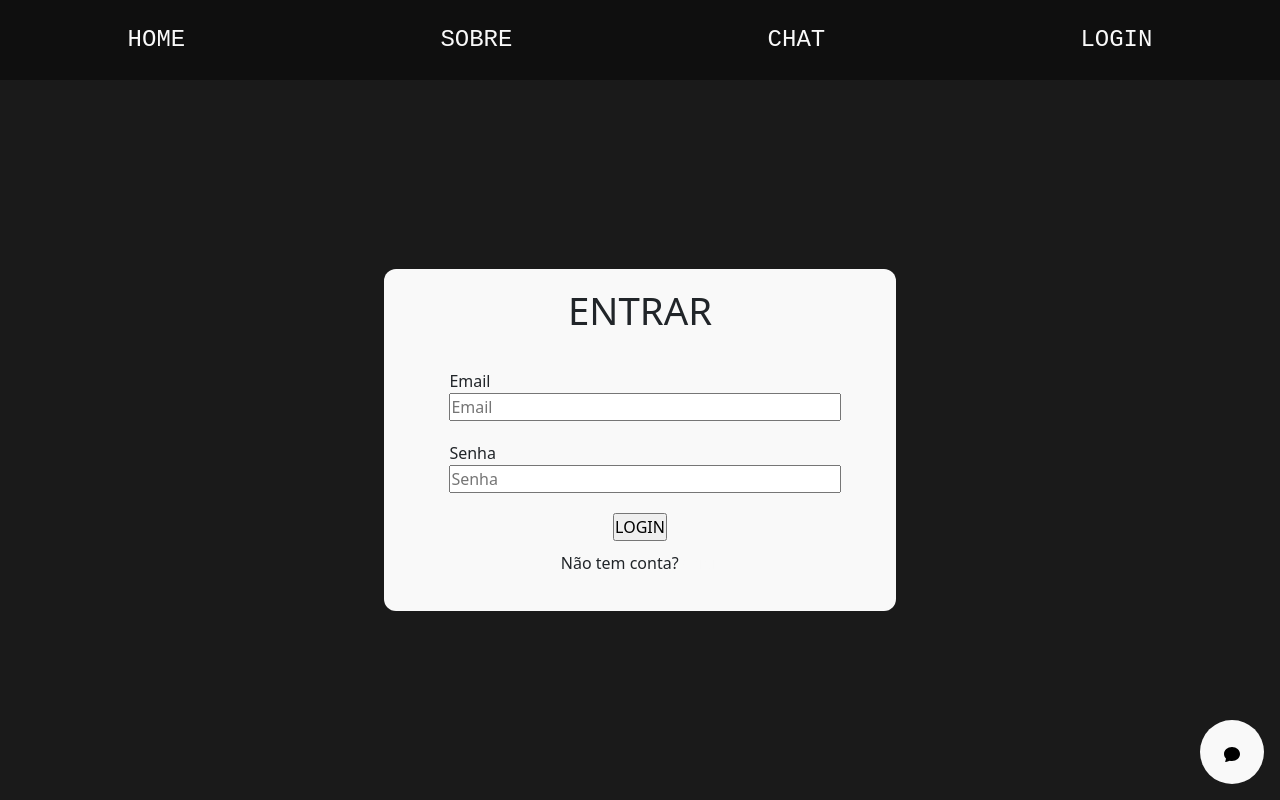
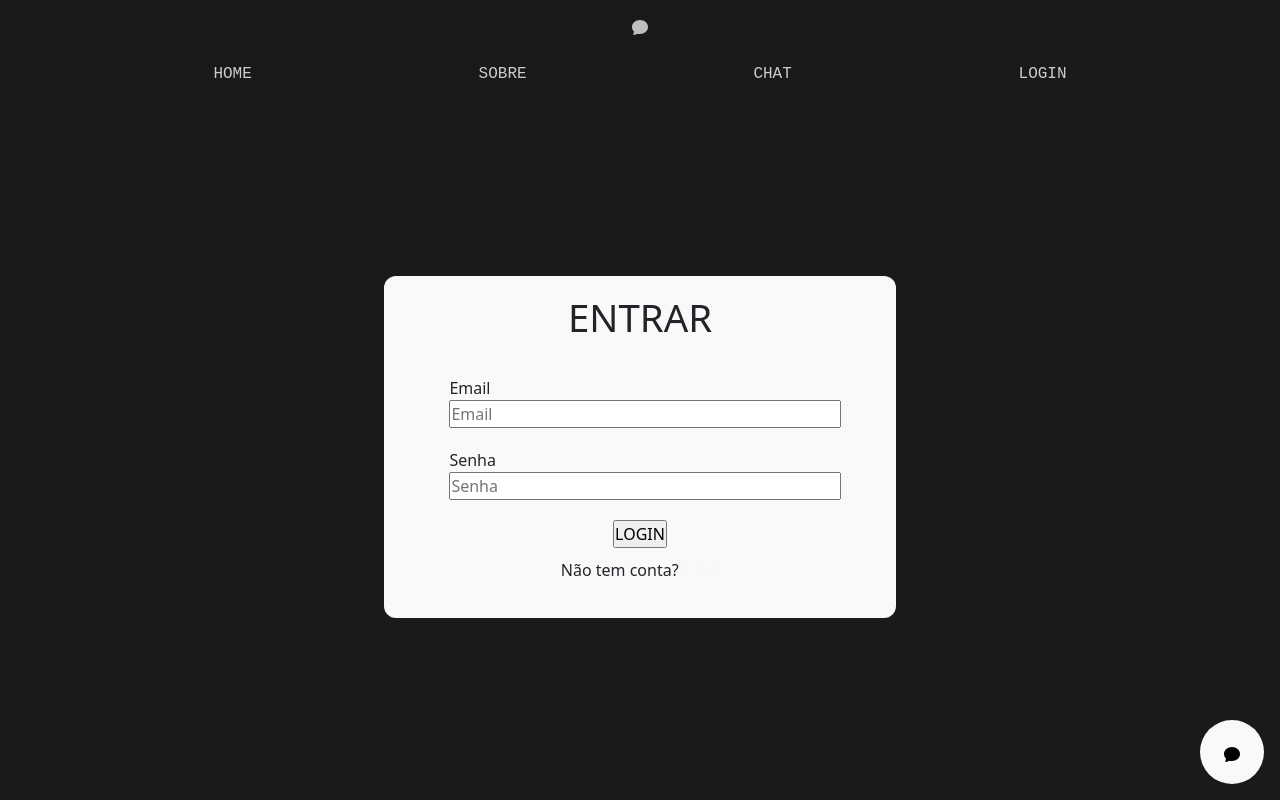
Before and after one commit to TeamXFive/DEX-frontend, a React (Vite) app: page /account in a window 1280 px wide. Built offline with nearby package versions, Linux system fonts and the light colour scheme.

Commit message:
[chore] Estilizando
Signed-off-by: LoriaLawrenceZ <lorenzozimbresfilmmaker@gmail.com>

```diff
--- a/src/App.css
+++ b/src/App.css
@@ -1,43 +1,71 @@
 /*-----===| App.jsx |===-----*/
 .page {
     min-height: 100vh;
-    min-width: 100vw;
+    width: 100%;
     display: flex;
+    flex-direction: column;
     align-items: center;
     justify-content: start;
-    flex-direction: column;
-    background-color: var(--black-gray);
 }
 
 .page-header {
-    height: 10vh;
-    width: 100vw;
+    top: 0;
+    position: sticky;
+    z-index: 999;
+    height: calc(8vh + 30px);
+    width: 100%;
+    display: flex;
+    flex-direction: column;
+    align-items: center;
+    justify-content: center;
+    transition: all .2s ease-in-out;
+}
+
+.header-logo {
+    height: calc(3vh + 30px);
+    width: 100%;
+    padding: 15px 0;
+    filter: invert(0.75);
+}
+
+.header-nav {
+    height: 5vh;
+    width: 100%;
     display: flex;
     align-items: center;
     justify-content: center;
-    position: sticky;
-    z-index: 999;
 }
-
-nav {
-    height: 100%;
+.header-nav-links {
+    height: auto;
+    max-width: 1080px;
     width: 100%;
+    padding: 10px 0;
     display: flex;
     align-items: center;
     justify-content: space-around;
     font-family: "Fira Code Retina", monospace;
-    font-size: 24px;
+    font-size: 16px;
     font-weight: bolder;
 }
-nav a:hover {
+.header-nav a {
+    color: var(--light-gray);
+}
+.header-nav a:hover {
+    color: var(--white-gray);
     text-shadow: var(--white-gray) 0 0 20px;
 }
 
 .page-content {
-    min-height: 90vh;
-    width: 100vw;
+    height: auto;
+    width: 100%;
     display: flex;
     flex-direction: column;
     align-items: center;
     justify-content: flex-start;
 }
+
+/*-----===| EFFECTS |===-----*/
+.hide-header {
+    transform: translateY(calc(-3vh - 30px));
+    transition: all .2s ease-in-out;
+}
--- a/src/App.jsx
+++ b/src/App.jsx
@@ -1,21 +1,50 @@
 import "./App.css";
-import React from "react";
+import React, {useEffect, useState} from "react";
 import { Link, Navigate, Route, Routes } from "react-router-dom";
 import Home from "./pages/Home/Home";
 import Chat from "./pages/Chat/Chat";
 import Account from "./pages/Account/Account.jsx";
 
 export function App() {
+    const [scrollDirection, setScrollDirection] = useState("up");
+    const [lastScrollY, setLastScrollY] = useState(0);
+
+    useEffect(() => {
+        const handleScroll = () => {
+            const currentScrollY = window.scrollY;
+
+            if (currentScrollY > lastScrollY) {
+                setScrollDirection("down");
+            } else {
+                setScrollDirection("up");
+            }
+
+            setLastScrollY(currentScrollY);
+        };
+
+        window.addEventListener("scroll", handleScroll);
+
+        return () => {
+            window.removeEventListener("scroll", handleScroll);
+        };
+    }, [lastScrollY]);
+
   return (
       <div className="page">
           <React.Fragment>
               {/* Placeholder Header */}
-              <header className="page-header">
-                  <nav className="glass-effect">
-                      <Link to="/">HOME</Link>
-                      <Link to="/sobre">SOBRE</Link>
-                      <Link to="/chat">CHAT</Link>
-                      <Link to="/account">LOGIN</Link>
+              <header className={`page-header glass-effect ${scrollDirection === "down" ? "hide-header" : ""}`}>
+                  <figure className="header-logo">
+                      <img src="src/assets/icons/chat.svg" alt="Logo Header"/>
+                  </figure>
+
+                  <nav className="header-nav">
+                      <div className="header-nav-links">
+                          <Link to="/">HOME</Link>
+                          <Link to="/sobre">SOBRE</Link>
+                          <Link to="/chat">CHAT</Link>
+                          <Link to="/account">LOGIN</Link>
+                      </div>
                   </nav>
               </header>
               {/* Placeholder Header */}
--- a/src/components/videoslider/videoslider.css
+++ b/src/components/videoslider/videoslider.css
@@ -1,5 +1,6 @@
 .youtubeVideo {
     flex: 1;
+    max-width: 100%;
     z-index: 1;
     object-fit: cover;
     display: flex;
@@ -9,8 +10,10 @@
     aspect-ratio: 16/9;
 
     & iframe {
-        width: 75%;
-        height: 75%;
+        max-height: 80%;
+        max-width: 80%;
+        width: 100%;
         border-radius: 10px;
+        aspect-ratio: 16/9;
     }
 }
--- a/src/index.css
+++ b/src/index.css
@@ -7,7 +7,7 @@
   font-weight: 400;
 
   color-scheme: light dark;
-  color: rgba(255, 255, 255, 0.87);
+  color: var(--white-gray);
   background-color: var(--light-gray);
 
   font-synthesis: none;
@@ -15,7 +15,7 @@
   -webkit-font-smoothing: antialiased;
   -moz-osx-font-smoothing: grayscale;
 
-  transition: all .3s ease-in-out;
+  box-sizing: border-box;
 
   /*---=| COLORS |=---*/
   --white-gray: #f9f9f9;
@@ -28,13 +28,24 @@
 /*-----===| index.html |===-----*/
 
 body {
-  margin: 0;
-  min-height: 90vh;
-  min-width: 100vw;
-  background-color: var(--light-gray);
+  background-color: var(--black-gray);
+  display: flex;
+  flex-direction: column;
+  align-items: center;
+  justify-content: flex-start;
+}
+
+#root {
+  width: 100%;
 }
 
 /*-----===| UNIVERSAL |===-----*/
+figure {
+  display: flex;
+  align-items: center;
+  justify-content: center;
+  margin: 0;
+}
 
 .p {
   height: 10vh;
@@ -91,7 +102,7 @@ button:focus-visible {
 
 /*-----===| UNIVERSAL EFFECTS |===-----*/
 .glass-effect {
-  background: linear-gradient(145deg, rgba(0, 0, 0, 0.4), rgba(0, 0, 0, 0.4));
-  backdrop-filter: blur(20px);
-  -webkit-backdrop-filter: blur(20px);
+  background: linear-gradient(145deg, rgba(26, 26, 26, 0.7), rgba(26, 26, 26, 0.7));
+  backdrop-filter: blur(15px);
+  -webkit-backdrop-filter: blur(15px);
 }
--- a/src/pages/Account/Account.css
+++ b/src/pages/Account/Account.css
@@ -1,5 +1,5 @@
 .account-container {
-    min-height: 90vh;
+    min-height: calc(92vh - 30px);
     height: 100%;
     width: 100%;
     display: flex;
--- a/src/pages/Chat/Chat.css
+++ b/src/pages/Chat/Chat.css
@@ -16,7 +16,7 @@
   border-radius: 0.5rem;
   overflow-y: auto;
 
-  background-color: #f5f5f5;
+  background-color: var(--white-gray);
 }
 
 .message-wrapper {
--- a/src/pages/Chat/FullPageChat/FullPageChat.css
+++ b/src/pages/Chat/FullPageChat/FullPageChat.css
@@ -15,7 +15,7 @@
     border-radius: 0.5rem;
     overflow-y: auto;
 
-    background-color: #f5f5f5;
+    background-color: var(--white-gray);
   }
 
   & .message-wrapper {
--- a/src/pages/Chat/Widget/Widget.css
+++ b/src/pages/Chat/Widget/Widget.css
@@ -19,7 +19,7 @@
   bottom: 0px;
   right: -1000px;
   margin: 1rem;
-  background-color: #ddd;
+  background-color: var(--light-gray);
   max-width: 80vh;
   width: 400px;
   height: 600px;
@@ -41,7 +41,7 @@
     flex: 0;
     margin-left: auto;
     background-color: transparent;
-    color: #000;
+    color: var(--black-gray);
     padding: 0px;
     margin-bottom: 0.75rem;
 
@@ -62,7 +62,7 @@
     border-radius: 0.5rem;
     overflow-y: auto;
 
-    background-color: #f5f5f5;
+    background-color: var(--white-gray);
   }
 
   & .message-wrapper {
```
